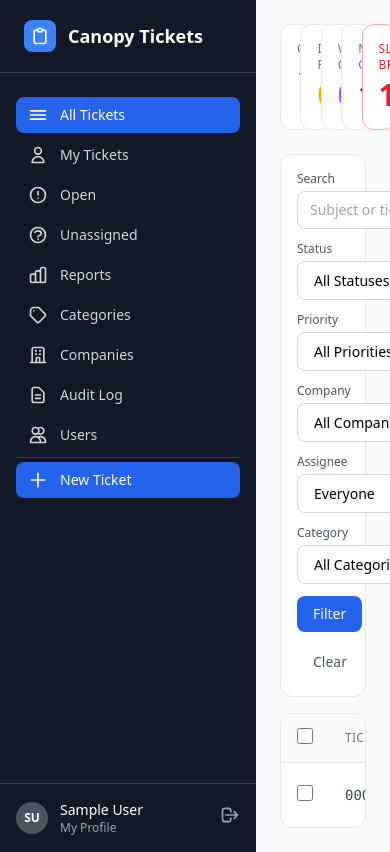
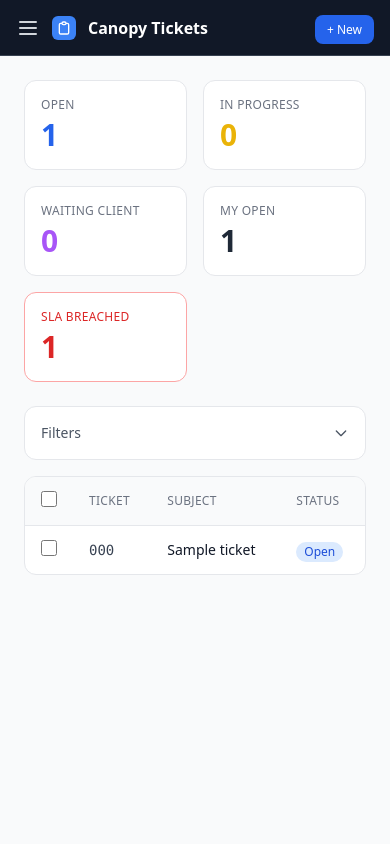
Before and after one commit to canopytechCA/Canopy-Ticket-System, a Django app: page /tech/ in a window 390 px wide. After the commit the page ends 575 px from the top, so only its background shows below. Run offline with Django 5.2, Linux system fonts and the light colour scheme; a user stored in the database is signed in; tables that the repository leaves empty hold one stand-in row (values such as "Sample post"); some libraries are stand-ins or nearby versions.

Commit message:
mobile friendly

```diff
--- a/backend/templates/portal/ticket_detail.html
+++ b/backend/templates/portal/ticket_detail.html
@@ -3,7 +3,7 @@
 {% block title %}{{ ticket.ticket_number }} — Canopy Support{% endblock %}
 
 {% block content %}
-<div class="max-w-3xl mx-auto">
+<div class="max-w-3xl mx-auto px-1 sm:px-0">
 
   <a href="{% url 'portal:dashboard' %}" class="text-sm text-blue-600 hover:underline">&larr; Back to my tickets</a>
 
--- a/backend/templates/tech/audit_log.html
+++ b/backend/templates/tech/audit_log.html
@@ -27,7 +27,7 @@
     <a href="{% url 'tickets:tech_audit_log' %}" class="px-4 py-2 text-gray-600 rounded-lg text-sm font-medium hover:bg-gray-100">Clear</a>
   </form>
 
-  <div class="bg-white rounded-xl border border-gray-200 overflow-hidden">
+  <div class="bg-white rounded-xl border border-gray-200 overflow-hidden overflow-x-auto">
     <table class="min-w-full divide-y divide-gray-200 text-sm">
       <thead class="bg-gray-50">
         <tr>
--- a/backend/templates/tech/base_tech.html
+++ b/backend/templates/tech/base_tech.html
@@ -1,93 +1,106 @@
 {% extends "base.html" %}
 
 {% block body %}
-<div class="min-h-full flex">
+<div class="min-h-full flex" x-data="{ open: false }">
+
+  <!-- Mobile backdrop -->
+  <div x-show="open" @click="open = false" x-cloak
+       class="fixed inset-0 z-20 bg-black/50 lg:hidden"></div>
 
   <!-- Sidebar -->
-  <aside class="w-64 bg-gray-900 flex flex-col flex-shrink-0">
+  <aside class="fixed inset-y-0 left-0 z-30 w-64 bg-gray-900 flex flex-col
+                -translate-x-full lg:translate-x-0 lg:relative lg:flex-shrink-0
+                transition-transform duration-200 ease-in-out"
+         :class="open ? 'translate-x-0' : ''">
+
     <div class="flex items-center gap-3 px-6 py-5 border-b border-gray-700">
-      <div class="w-8 h-8 bg-blue-500 rounded-lg flex items-center justify-center">
+      <div class="w-8 h-8 bg-blue-500 rounded-lg flex items-center justify-center flex-shrink-0">
         <svg class="w-5 h-5 text-white" fill="none" stroke="currentColor" viewBox="0 0 24 24">
           <path stroke-linecap="round" stroke-linejoin="round" stroke-width="2" d="M9 5H7a2 2 0 00-2 2v12a2 2 0 002 2h10a2 2 0 002-2V7a2 2 0 00-2-2h-2M9 5a2 2 0 002 2h2a2 2 0 002-2M9 5a2 2 0 012-2h2a2 2 0 012 2"/>
         </svg>
       </div>
-      <span class="text-white font-semibold text-lg">Canopy Tickets</span>
+      <span class="text-white font-semibold text-lg flex-1">Canopy Tickets</span>
+      <button @click="open = false" class="text-gray-400 hover:text-white lg:hidden">
+        <svg class="w-5 h-5" fill="none" stroke="currentColor" viewBox="0 0 24 24">
+          <path stroke-linecap="round" stroke-linejoin="round" stroke-width="2" d="M6 18L18 6M6 6l12 12"/>
+        </svg>
+      </button>
     </div>
 
-    <nav class="flex-1 px-4 py-6 space-y-1">
-      <a href="{% url 'tickets:tech_dashboard' %}"
+    <nav class="flex-1 px-4 py-6 space-y-1 overflow-y-auto">
+      <a href="{% url 'tickets:tech_dashboard' %}" @click="open = false"
          class="flex items-center gap-3 px-3 py-2 rounded-lg text-sm font-medium
            {% if request.resolver_match.url_name == 'tech_dashboard' %}bg-blue-600 text-white{% else %}text-gray-300 hover:bg-gray-800 hover:text-white{% endif %}">
-        <svg class="w-5 h-5" fill="none" stroke="currentColor" viewBox="0 0 24 24">
+        <svg class="w-5 h-5 flex-shrink-0" fill="none" stroke="currentColor" viewBox="0 0 24 24">
           <path stroke-linecap="round" stroke-linejoin="round" stroke-width="2" d="M3 7h18M3 12h18M3 17h18"/>
         </svg>
         All Tickets
       </a>
 
-      <a href="{% url 'tickets:tech_dashboard' %}?assignee=me"
+      <a href="{% url 'tickets:tech_dashboard' %}?assignee=me" @click="open = false"
          class="flex items-center gap-3 px-3 py-2 rounded-lg text-sm font-medium text-gray-300 hover:bg-gray-800 hover:text-white">
-        <svg class="w-5 h-5" fill="none" stroke="currentColor" viewBox="0 0 24 24">
+        <svg class="w-5 h-5 flex-shrink-0" fill="none" stroke="currentColor" viewBox="0 0 24 24">
           <path stroke-linecap="round" stroke-linejoin="round" stroke-width="2" d="M16 7a4 4 0 11-8 0 4 4 0 018 0zM12 14a7 7 0 00-7 7h14a7 7 0 00-7-7z"/>
         </svg>
         My Tickets
       </a>
 
-      <a href="{% url 'tickets:tech_dashboard' %}?status=OPEN"
+      <a href="{% url 'tickets:tech_dashboard' %}?status=OPEN" @click="open = false"
          class="flex items-center gap-3 px-3 py-2 rounded-lg text-sm font-medium text-gray-300 hover:bg-gray-800 hover:text-white">
-        <svg class="w-5 h-5" fill="none" stroke="currentColor" viewBox="0 0 24 24">
+        <svg class="w-5 h-5 flex-shrink-0" fill="none" stroke="currentColor" viewBox="0 0 24 24">
           <path stroke-linecap="round" stroke-linejoin="round" stroke-width="2" d="M12 8v4m0 4h.01M21 12a9 9 0 11-18 0 9 9 0 0118 0z"/>
         </svg>
         Open
       </a>
 
-      <a href="{% url 'tickets:tech_dashboard' %}?assignee=unassigned"
+      <a href="{% url 'tickets:tech_dashboard' %}?assignee=unassigned" @click="open = false"
          class="flex items-center gap-3 px-3 py-2 rounded-lg text-sm font-medium text-gray-300 hover:bg-gray-800 hover:text-white">
-        <svg class="w-5 h-5" fill="none" stroke="currentColor" viewBox="0 0 24 24">
+        <svg class="w-5 h-5 flex-shrink-0" fill="none" stroke="currentColor" viewBox="0 0 24 24">
           <path stroke-linecap="round" stroke-linejoin="round" stroke-width="2" d="M8.228 9c.549-1.165 2.03-2 3.772-2 2.21 0 4 1.343 4 3 0 1.4-1.278 2.575-3.006 2.907-.542.104-.994.54-.994 1.093m0 3h.01M21 12a9 9 0 11-18 0 9 9 0 0118 0z"/>
         </svg>
         Unassigned
       </a>
 
-      <a href="{% url 'tickets:tech_reports' %}"
+      <a href="{% url 'tickets:tech_reports' %}" @click="open = false"
          class="flex items-center gap-3 px-3 py-2 rounded-lg text-sm font-medium
            {% if request.resolver_match.url_name == 'tech_reports' %}bg-blue-600 text-white{% else %}text-gray-300 hover:bg-gray-800 hover:text-white{% endif %}">
-        <svg class="w-5 h-5" fill="none" stroke="currentColor" viewBox="0 0 24 24">
+        <svg class="w-5 h-5 flex-shrink-0" fill="none" stroke="currentColor" viewBox="0 0 24 24">
           <path stroke-linecap="round" stroke-linejoin="round" stroke-width="2" d="M9 19v-6a2 2 0 00-2-2H5a2 2 0 00-2 2v6a2 2 0 002 2h2a2 2 0 002-2zm0 0V9a2 2 0 012-2h2a2 2 0 012 2v10m-6 0a2 2 0 002 2h2a2 2 0 002-2m0 0V5a2 2 0 012-2h2a2 2 0 012 2v14a2 2 0 01-2 2h-2a2 2 0 01-2-2z"/>
         </svg>
         Reports
       </a>
 
-      <a href="{% url 'tickets:tech_category_list' %}"
+      <a href="{% url 'tickets:tech_category_list' %}" @click="open = false"
          class="flex items-center gap-3 px-3 py-2 rounded-lg text-sm font-medium
            {% if 'category' in request.resolver_match.url_name %}bg-blue-600 text-white{% else %}text-gray-300 hover:bg-gray-800 hover:text-white{% endif %}">
-        <svg class="w-5 h-5" fill="none" stroke="currentColor" viewBox="0 0 24 24">
+        <svg class="w-5 h-5 flex-shrink-0" fill="none" stroke="currentColor" viewBox="0 0 24 24">
           <path stroke-linecap="round" stroke-linejoin="round" stroke-width="2" d="M7 7h.01M7 3h5c.512 0 1.024.195 1.414.586l7 7a2 2 0 010 2.828l-7 7a2 2 0 01-2.828 0l-7-7A1.994 1.994 0 013 12V7a4 4 0 014-4z"/>
         </svg>
         Categories
       </a>
 
-      <a href="{% url 'tickets:tech_company_list' %}"
+      <a href="{% url 'tickets:tech_company_list' %}" @click="open = false"
          class="flex items-center gap-3 px-3 py-2 rounded-lg text-sm font-medium
            {% if 'company' in request.resolver_match.url_name %}bg-blue-600 text-white{% else %}text-gray-300 hover:bg-gray-800 hover:text-white{% endif %}">
-        <svg class="w-5 h-5" fill="none" stroke="currentColor" viewBox="0 0 24 24">
+        <svg class="w-5 h-5 flex-shrink-0" fill="none" stroke="currentColor" viewBox="0 0 24 24">
           <path stroke-linecap="round" stroke-linejoin="round" stroke-width="2" d="M19 21V5a2 2 0 00-2-2H7a2 2 0 00-2 2v16m14 0h2m-2 0h-5m-9 0H3m2 0h5M9 7h1m-1 4h1m4-4h1m-1 4h1m-5 10v-5a1 1 0 011-1h2a1 1 0 011 1v5m-4 0h4"/>
         </svg>
         Companies
       </a>
 
-      <a href="{% url 'tickets:tech_audit_log' %}"
+      <a href="{% url 'tickets:tech_audit_log' %}" @click="open = false"
          class="flex items-center gap-3 px-3 py-2 rounded-lg text-sm font-medium
            {% if request.resolver_match.url_name == 'tech_audit_log' %}bg-blue-600 text-white{% else %}text-gray-300 hover:bg-gray-800 hover:text-white{% endif %}">
-        <svg class="w-5 h-5" fill="none" stroke="currentColor" viewBox="0 0 24 24">
+        <svg class="w-5 h-5 flex-shrink-0" fill="none" stroke="currentColor" viewBox="0 0 24 24">
           <path stroke-linecap="round" stroke-linejoin="round" stroke-width="2" d="M9 12h6m-6 4h6m2 5H7a2 2 0 01-2-2V5a2 2 0 012-2h5.586a1 1 0 01.707.293l5.414 5.414a1 1 0 01.293.707V19a2 2 0 01-2 2z"/>
         </svg>
         Audit Log
       </a>
 
-      <a href="{% url 'tickets:tech_user_list' %}"
+      <a href="{% url 'tickets:tech_user_list' %}" @click="open = false"
          class="flex items-center gap-3 px-3 py-2 rounded-lg text-sm font-medium
            {% if 'user' in request.resolver_match.url_name %}bg-blue-600 text-white{% else %}text-gray-300 hover:bg-gray-800 hover:text-white{% endif %}">
-        <svg class="w-5 h-5" fill="none" stroke="currentColor" viewBox="0 0 24 24">
+        <svg class="w-5 h-5 flex-shrink-0" fill="none" stroke="currentColor" viewBox="0 0 24 24">
           <path stroke-linecap="round" stroke-linejoin="round" stroke-width="2" d="M12 4.354a4 4 0 110 5.292M15 21H3v-1a6 6 0 0112 0v1zm0 0h6v-1a6 6 0 00-9-5.197M13 7a4 4 0 11-8 0 4 4 0 018 0z"/>
         </svg>
         Users
@@ -95,9 +108,9 @@
 
       <div class="border-t border-gray-700 my-3"></div>
 
-      <a href="{% url 'tickets:tech_ticket_create' %}"
+      <a href="{% url 'tickets:tech_ticket_create' %}" @click="open = false"
          class="flex items-center gap-3 px-3 py-2 rounded-lg text-sm font-medium bg-blue-600 text-white hover:bg-blue-700">
-        <svg class="w-5 h-5" fill="none" stroke="currentColor" viewBox="0 0 24 24">
+        <svg class="w-5 h-5 flex-shrink-0" fill="none" stroke="currentColor" viewBox="0 0 24 24">
           <path stroke-linecap="round" stroke-linejoin="round" stroke-width="2" d="M12 4v16m8-8H4"/>
         </svg>
         New Ticket
@@ -107,7 +120,7 @@
     <!-- User section -->
     <div class="px-4 py-4 border-t border-gray-700">
       <div class="flex items-center gap-3">
-        <div class="w-8 h-8 bg-gray-600 rounded-full flex items-center justify-center text-white text-xs font-bold">
+        <div class="w-8 h-8 bg-gray-600 rounded-full flex items-center justify-center text-white text-xs font-bold flex-shrink-0">
           {{ request.user.first_name.0 }}{{ request.user.last_name.0 }}
         </div>
         <a href="{% url 'accounts:profile' %}" class="flex-1 min-w-0 hover:opacity-80">
@@ -126,8 +139,26 @@
     </div>
   </aside>
 
+  <!-- Mobile top bar -->
+  <div class="lg:hidden fixed top-0 inset-x-0 z-10 h-14 bg-gray-900 flex items-center px-4 gap-3 border-b border-gray-700">
+    <button @click="open = true" class="text-gray-300 hover:text-white">
+      <svg class="w-6 h-6" fill="none" stroke="currentColor" viewBox="0 0 24 24">
+        <path stroke-linecap="round" stroke-linejoin="round" stroke-width="2" d="M4 6h16M4 12h16M4 18h16"/>
+      </svg>
+    </button>
+    <div class="w-6 h-6 bg-blue-500 rounded-md flex items-center justify-center">
+      <svg class="w-4 h-4 text-white" fill="none" stroke="currentColor" viewBox="0 0 24 24">
+        <path stroke-linecap="round" stroke-linejoin="round" stroke-width="2" d="M9 5H7a2 2 0 00-2 2v12a2 2 0 002 2h10a2 2 0 002-2V7a2 2 0 00-2-2h-2M9 5a2 2 0 002 2h2a2 2 0 002-2M9 5a2 2 0 012-2h2a2 2 0 012 2"/>
+      </svg>
+    </div>
+    <span class="text-white font-semibold">Canopy Tickets</span>
+    <a href="{% url 'tickets:tech_ticket_create' %}" class="ml-auto">
+      <span class="px-3 py-1.5 bg-blue-600 text-white text-xs font-medium rounded-lg">+ New</span>
+    </a>
+  </div>
+
   <!-- Main content -->
-  <main class="flex-1 overflow-auto">
+  <main class="flex-1 overflow-auto pt-14 lg:pt-0 min-w-0">
     {% block content %}{% endblock %}
   </main>
 
--- a/backend/templates/tech/category_list.html
+++ b/backend/templates/tech/category_list.html
@@ -6,10 +6,10 @@
 
   <h1 class="text-xl font-bold text-gray-900 mb-6">Ticket Categories</h1>
 
-  <div class="grid grid-cols-3 gap-6">
+  <div class="grid grid-cols-1 lg:grid-cols-3 gap-6">
 
     <!-- Category list -->
-    <div class="col-span-2">
+    <div class="lg:col-span-2">
       <div class="bg-white rounded-xl border border-gray-200 overflow-hidden">
         <table class="min-w-full divide-y divide-gray-200 text-sm">
           <thead class="bg-gray-50">
--- a/backend/templates/tech/company_detail.html
+++ b/backend/templates/tech/company_detail.html
@@ -20,10 +20,10 @@
     </a>
   </div>
 
-  <div class="grid grid-cols-3 gap-6">
+  <div class="grid grid-cols-1 lg:grid-cols-3 gap-6">
 
     <!-- Left: ticket list -->
-    <div class="col-span-2">
+    <div class="lg:col-span-2 overflow-x-auto">
       <div class="bg-white rounded-xl border border-gray-200 overflow-hidden">
         <div class="px-4 py-3 border-b border-gray-100 flex items-center justify-between">
           <h2 class="text-sm font-semibold text-gray-700">Tickets</h2>
--- a/backend/templates/tech/dashboard.html
+++ b/backend/templates/tech/dashboard.html
@@ -6,7 +6,7 @@
 <div class="p-6">
 
   <!-- Stats row -->
-  <div class="grid grid-cols-5 gap-4 mb-6">
+  <div class="grid grid-cols-2 md:grid-cols-5 gap-4 mb-6">
     <div class="bg-white rounded-xl border border-gray-200 p-4">
       <p class="text-xs font-medium text-gray-500 uppercase tracking-wide">Open</p>
       <p class="text-3xl font-bold text-blue-600 mt-1">{{ open_count }}</p>
@@ -30,7 +30,15 @@
   </div>
 
   <!-- Filter bar -->
-  <form method="get" class="bg-white rounded-xl border border-gray-200 p-4 mb-4 flex flex-wrap gap-3 items-end">
+  <form method="get" class="bg-white rounded-xl border border-gray-200 p-4 mb-4 flex flex-wrap gap-3 items-end" x-data="{ filtersOpen: false }">
+    <button type="button" @click="filtersOpen = !filtersOpen"
+            class="md:hidden flex items-center gap-2 text-sm font-medium text-gray-600 hover:text-gray-900 w-full justify-between">
+      <span>Filters</span>
+      <svg class="w-4 h-4 transition-transform" :class="filtersOpen ? 'rotate-180' : ''" fill="none" stroke="currentColor" viewBox="0 0 24 24">
+        <path stroke-linecap="round" stroke-linejoin="round" stroke-width="2" d="M19 9l-7 7-7-7"/>
+      </svg>
+    </button>
+    <div class="hidden md:contents" :class="filtersOpen ? '!contents' : ''">
     <div class="flex-1 min-w-40">
       <label class="block text-xs font-medium text-gray-600 mb-1">Search</label>
       <input type="text" name="q" value="{{ filters.q }}"
@@ -83,6 +91,7 @@
     </div>
     <button type="submit" class="px-4 py-2 bg-blue-600 text-white rounded-lg text-sm font-medium hover:bg-blue-700">Filter</button>
     <a href="{% url 'tickets:tech_dashboard' %}" class="px-4 py-2 text-gray-600 rounded-lg text-sm font-medium hover:bg-gray-100">Clear</a>
+    </div>
   </form>
 
   <!-- Ticket table with bulk actions -->
@@ -159,6 +168,7 @@
 
     <!-- Table -->
     <div class="bg-white rounded-xl border border-gray-200 overflow-hidden">
+      <div class="overflow-x-auto">
       <table class="min-w-full divide-y divide-gray-200">
         <thead class="bg-gray-50">
           <tr>
@@ -168,13 +178,13 @@
             </th>
             <th class="px-4 py-3 text-left text-xs font-medium text-gray-500 uppercase tracking-wide">Ticket</th>
             <th class="px-4 py-3 text-left text-xs font-medium text-gray-500 uppercase tracking-wide">Subject</th>
-            <th class="px-4 py-3 text-left text-xs font-medium text-gray-500 uppercase tracking-wide">Company</th>
-            <th class="px-4 py-3 text-left text-xs font-medium text-gray-500 uppercase tracking-wide">Category</th>
-            <th class="px-4 py-3 text-left text-xs font-medium text-gray-500 uppercase tracking-wide">Priority</th>
+            <th class="hidden sm:table-cell px-4 py-3 text-left text-xs font-medium text-gray-500 uppercase tracking-wide">Company</th>
+            <th class="hidden lg:table-cell px-4 py-3 text-left text-xs font-medium text-gray-500 uppercase tracking-wide">Category</th>
+            <th class="hidden md:table-cell px-4 py-3 text-left text-xs font-medium text-gray-500 uppercase tracking-wide">Priority</th>
             <th class="px-4 py-3 text-left text-xs font-medium text-gray-500 uppercase tracking-wide">Status</th>
-            <th class="px-4 py-3 text-left text-xs font-medium text-gray-500 uppercase tracking-wide">SLA</th>
-            <th class="px-4 py-3 text-left text-xs font-medium text-gray-500 uppercase tracking-wide">Assigned</th>
-            <th class="px-4 py-3 text-left text-xs font-medium text-gray-500 uppercase tracking-wide">Created</th>
+            <th class="hidden xl:table-cell px-4 py-3 text-left text-xs font-medium text-gray-500 uppercase tracking-wide">SLA</th>
+            <th class="hidden lg:table-cell px-4 py-3 text-left text-xs font-medium text-gray-500 uppercase tracking-wide">Assigned</th>
+            <th class="hidden sm:table-cell px-4 py-3 text-left text-xs font-medium text-gray-500 uppercase tracking-wide">Created</th>
           </tr>
         </thead>
         <tbody class="divide-y divide-gray-100">
@@ -188,25 +198,25 @@
                      @change="toggle('{{ ticket.pk }}')"
                      class="w-4 h-4 rounded border-gray-300 text-blue-600 cursor-pointer">
             </td>
-            <td class="px-4 py-3 text-sm font-mono font-medium text-gray-700">{{ ticket.ticket_number }}</td>
+            <td class="px-4 py-3 text-sm font-mono font-medium text-gray-700 whitespace-nowrap">{{ ticket.ticket_number }}</td>
             <td class="px-4 py-3 text-sm text-gray-900 max-w-xs truncate">{{ ticket.subject }}</td>
-            <td class="px-4 py-3 text-sm text-gray-600">{{ ticket.company.name }}</td>
-            <td class="px-4 py-3">
+            <td class="hidden sm:table-cell px-4 py-3 text-sm text-gray-600 whitespace-nowrap">{{ ticket.company.name }}</td>
+            <td class="hidden lg:table-cell px-4 py-3">
               {% include "tech/partials/category_badge.html" with ticket=ticket %}
             </td>
-            <td class="px-4 py-3">
+            <td class="hidden md:table-cell px-4 py-3">
               {% include "tech/partials/priority_badge.html" with ticket=ticket %}
             </td>
             <td class="px-4 py-3">
               {% include "tech/partials/status_badge.html" with ticket=ticket %}
             </td>
-            <td class="px-4 py-3">
+            <td class="hidden xl:table-cell px-4 py-3">
               {% include "tech/partials/sla_badge.html" with ticket=ticket %}
             </td>
-            <td class="px-4 py-3 text-sm text-gray-600">
+            <td class="hidden lg:table-cell px-4 py-3 text-sm text-gray-600 whitespace-nowrap">
               {{ ticket.assigned_to.get_full_name|default:"—" }}
             </td>
-            <td class="px-4 py-3 text-sm text-gray-500">{{ ticket.created_at|date:"M j, Y" }}</td>
+            <td class="hidden sm:table-cell px-4 py-3 text-sm text-gray-500 whitespace-nowrap">{{ ticket.created_at|date:"M j, Y" }}</td>
           </tr>
           {% empty %}
           <tr>
@@ -215,6 +225,7 @@
           {% endfor %}
         </tbody>
       </table>
+      </div>
     </div>
 
   </div><!-- end x-data -->
--- a/backend/templates/tech/reports.html
+++ b/backend/templates/tech/reports.html
@@ -46,7 +46,7 @@
   </div>
 
   <!-- Charts row 1 -->
-  <div class="grid grid-cols-3 gap-6 mb-6">
+  <div class="grid grid-cols-1 md:grid-cols-3 gap-6 mb-6">
 
     <!-- Tickets per day -->
     <div class="col-span-2 bg-white rounded-xl border border-gray-200 p-5">
@@ -62,7 +62,7 @@
   </div>
 
   <!-- Charts row 2 -->
-  <div class="grid grid-cols-2 gap-6 mb-6">
+  <div class="grid grid-cols-1 md:grid-cols-2 gap-6 mb-6">
 
     <!-- By category -->
     <div class="bg-white rounded-xl border border-gray-200 p-5">
@@ -75,7 +75,7 @@
   </div>
 
   <!-- Charts row 3 -->
-  <div class="grid grid-cols-2 gap-6 mb-6">
+  <div class="grid grid-cols-1 md:grid-cols-2 gap-6 mb-6">
 
     <!-- By company -->
     <div class="bg-white rounded-xl border border-gray-200 p-5">
--- a/backend/templates/tech/ticket_create.html
+++ b/backend/templates/tech/ticket_create.html
@@ -11,7 +11,7 @@
     <form method="post">
       {% csrf_token %}
       <div class="space-y-4">
-        <div class="grid grid-cols-2 gap-4">
+        <div class="grid grid-cols-1 sm:grid-cols-2 gap-4">
           <div>
             <label class="block text-sm font-medium text-gray-700 mb-1">Company <span class="text-red-500">*</span></label>
             {{ form.company }}
@@ -28,7 +28,7 @@
           </label>
           {{ form.submitted_by }}
         </div>
-        <div class="grid grid-cols-2 gap-4">
+        <div class="grid grid-cols-1 sm:grid-cols-2 gap-4">
           <div>
             <label class="block text-sm font-medium text-gray-700 mb-1">Category</label>
             {{ form.category }}
--- a/backend/templates/tech/ticket_detail.html
+++ b/backend/templates/tech/ticket_detail.html
@@ -23,10 +23,10 @@
     </div>
   </div>
 
-  <div class="grid grid-cols-3 gap-6">
+  <div class="grid grid-cols-1 lg:grid-cols-3 gap-6">
 
     <!-- Left: thread -->
-    <div class="col-span-2 space-y-4">
+    <div class="lg:col-span-2 space-y-4 min-w-0">
 
       <!-- Message thread -->
       <div id="message-thread" class="space-y-3">
--- a/backend/templates/tech/user_create.html
+++ b/backend/templates/tech/user_create.html
@@ -12,7 +12,7 @@
   <div class="bg-white rounded-xl border border-gray-200 p-6">
     <form method="post">
       {% csrf_token %}
-      <div class="grid grid-cols-2 gap-4">
+      <div class="grid grid-cols-1 sm:grid-cols-2 gap-4">
         <div>
           <label class="block text-sm font-medium text-gray-700 mb-1">First Name <span class="text-red-500">*</span></label>
           {{ form.first_name }}
@@ -26,7 +26,7 @@
         <label class="block text-sm font-medium text-gray-700 mb-1">Email <span class="text-red-500">*</span></label>
         {{ form.email }}
       </div>
-      <div class="grid grid-cols-2 gap-4 mt-4">
+      <div class="grid grid-cols-1 sm:grid-cols-2 gap-4 mt-4">
         <div>
           <label class="block text-sm font-medium text-gray-700 mb-1">Role <span class="text-red-500">*</span></label>
           {{ form.role }}
@@ -36,7 +36,7 @@
           {{ form.company }}
         </div>
       </div>
-      <div class="grid grid-cols-2 gap-4 mt-4">
+      <div class="grid grid-cols-1 sm:grid-cols-2 gap-4 mt-4">
         <div>
           <label class="block text-sm font-medium text-gray-700 mb-1">Password <span class="text-red-500">*</span></label>
           {{ form.password }}
--- a/backend/templates/tech/user_detail.html
+++ b/backend/templates/tech/user_detail.html
@@ -21,7 +21,7 @@
     {% endif %}
   </div>
 
-  <div class="grid grid-cols-2 gap-6">
+  <div class="grid grid-cols-1 md:grid-cols-2 gap-6">
 
     <!-- Edit details -->
     <div class="bg-white rounded-xl border border-gray-200 p-5">
```
Also changed, not shown: backend/templates/portal/base_portal.html (+15 -15 lines).
